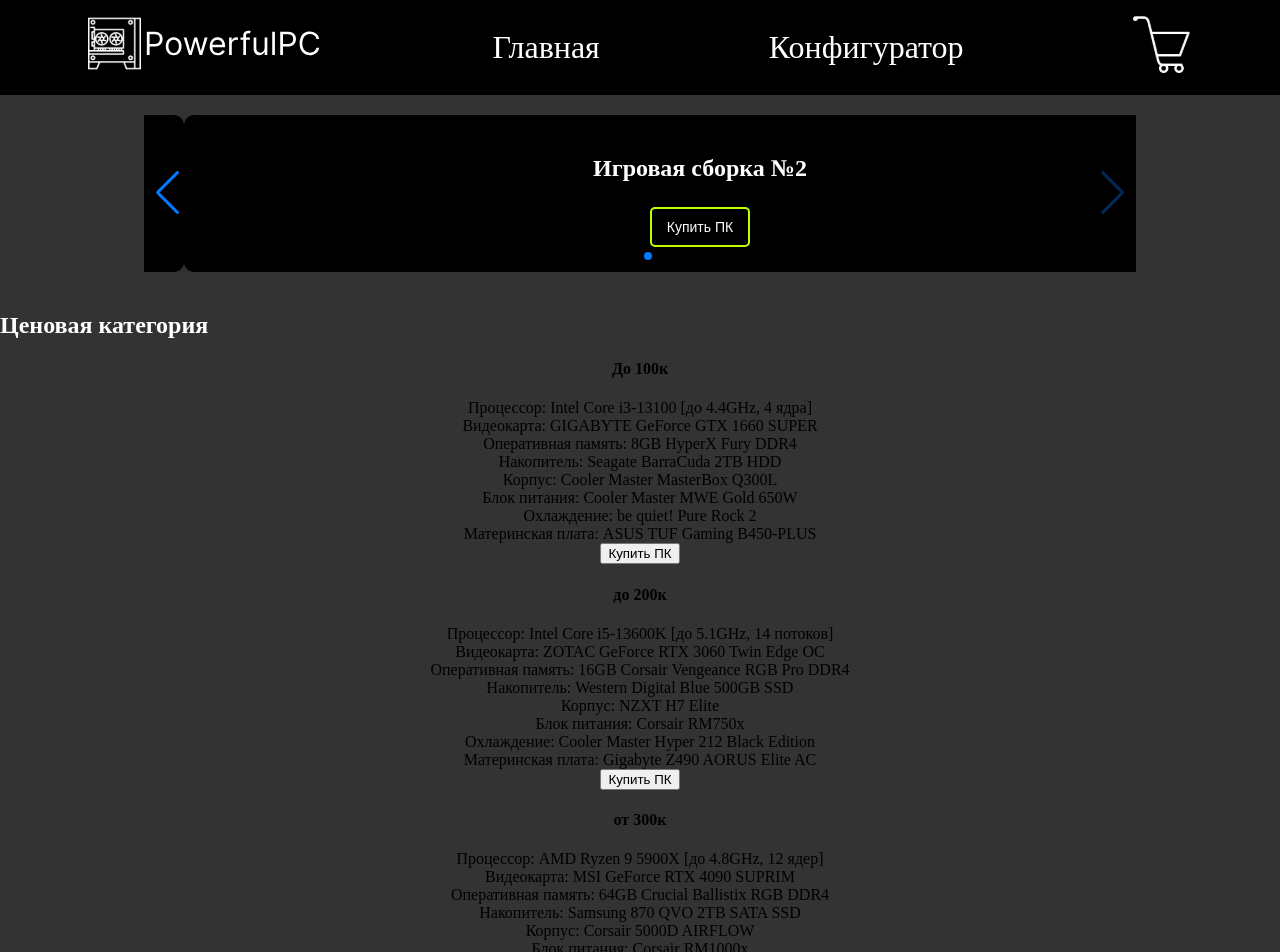
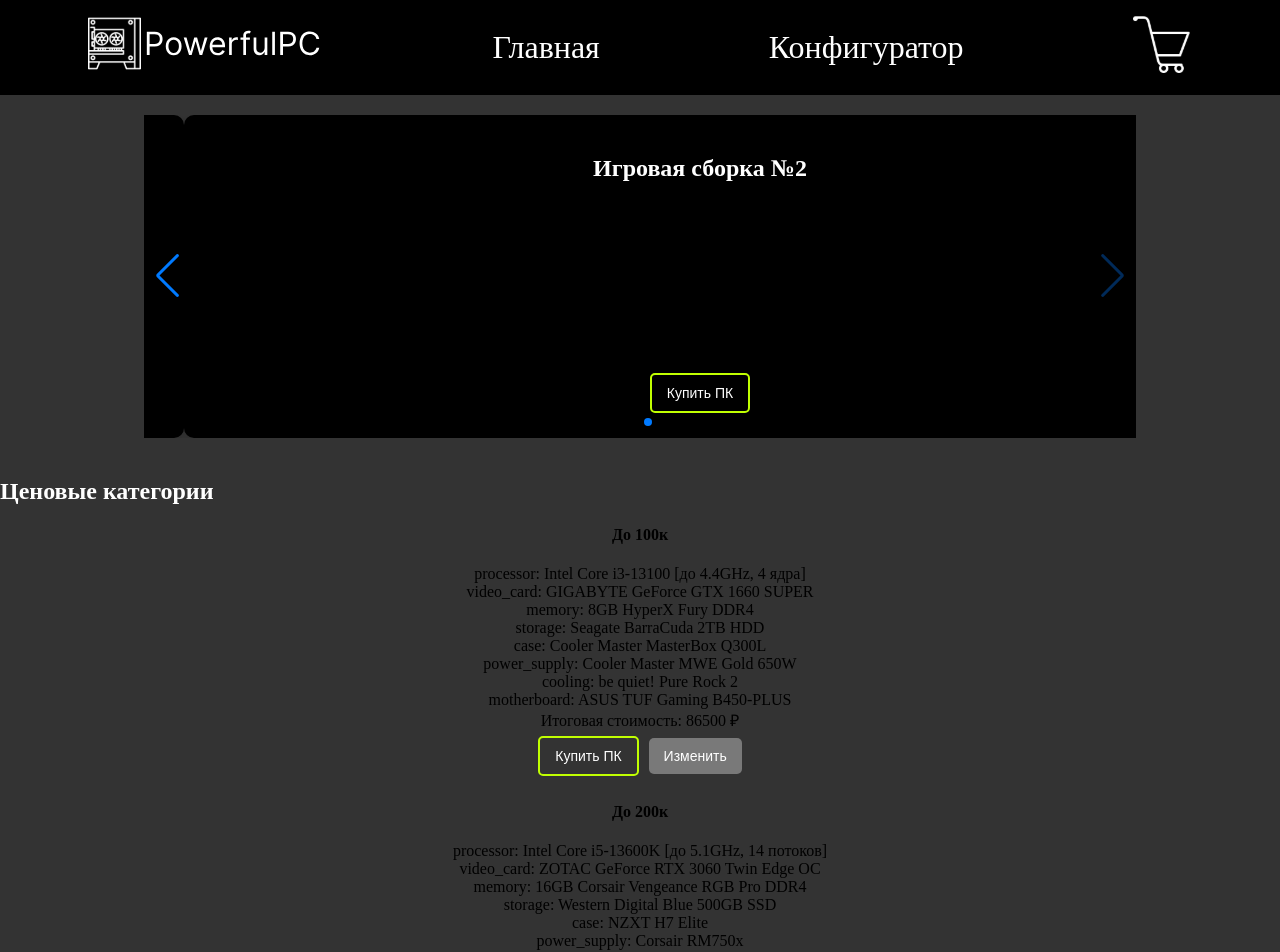
Before and after one commit to misha4322/PC_xikka00, a React (Vite) app: page /home in a window 1280 px wide. Shown: the top 952 px of the page. Built offline with nearby package versions, Linux system fonts and the light colour scheme.

Commit message:
не бете меня

```diff
--- a/src/routes/ConfComputer/CofComputer.jsx
+++ b/src/routes/ConfComputer/CofComputer.jsx
@@ -28,8 +28,11 @@ export const ConfComputer = () => {
 
   useEffect(() => {
     const saved = localStorage.getItem("selectedComponents");
-    if (saved) setSelectedComponents(JSON.parse(saved));
+    if (saved) {
+      setSelectedComponents(JSON.parse(saved));
+    }
   }, []);
+
 
   useEffect(() => {
     localStorage.setItem("selectedComponents", JSON.stringify(selectedComponents));
--- a/src/routes/Home/Home.jsx
+++ b/src/routes/Home/Home.jsx
@@ -15,128 +15,140 @@ export const Home = () => {
     {
       name: "Игровая сборка №1",
       config: {
-        processor: componentsData.processor[3].name, // Intel Core i9
-        video_card: componentsData.video_card[0].name, // RTX 4090
-        memory: componentsData.memory[0].name, // Kingston Fury
-        storage: componentsData.storage[0].name, // Samsung SSD
-        case: componentsData.case[0].name, // NZXT H7 Elite
-        power_supply: componentsData.power_supply[0].name, // Corsair RM1000x
-        cooling: componentsData.cooling[0].name, // NZXT Kraken
-        motherboard: componentsData.motherboard[2].name, // ASUS Z790
+        processor: componentsData.processor[3].name,
+        video_card: componentsData.video_card[0].name,
+        memory: componentsData.memory[0].name,
+        storage: componentsData.storage[0].name,
+        case: componentsData.case[0].name,
+        power_supply: componentsData.power_supply[0].name,
+        cooling: componentsData.cooling[0].name,
+        motherboard: componentsData.motherboard[2].name,
       },
     },
     {
       name: "Игровая сборка №2",
       config: {
-        processor: componentsData.processor[0].name, // AMD Ryzen 9 9950Х
-        video_card: componentsData.video_card[2].name, // RTX 4070
-        memory: componentsData.memory[1].name, // TEAMGROUP T-Force
-        storage: componentsData.storage[1].name, // Seagate HDD
-        case: componentsData.case[1].name, // Corsair 5000D
-        power_supply: componentsData.power_supply[1].name, // Seasonic TX-850
-        cooling: componentsData.cooling[1].name, // Dark Rock Pro 4
-        motherboard: componentsData.motherboard[0].name, // ASUS X670E
+        processor: componentsData.processor[0].name,
+        video_card: componentsData.video_card[2].name,
+        memory: componentsData.memory[1].name,
+        storage: componentsData.storage[1].name,
+        case: componentsData.case[1].name,
+        power_supply: componentsData.power_supply[1].name,
+        cooling: componentsData.cooling[1].name,
+        motherboard: componentsData.motherboard[0].name,
       },
     },
   ];
 
-
-  const buildsUnder100k = [
+  const buildsByPrice = {
+    under100k: [
       {
         name: "До 100к",
         config: {
-        processor: componentsData.processor[0].name, // Intel Core i3-13100
-        video_card: componentsData.video_card[0].name, // GIGABYTE GeForce GTX 1660 SUPER
-        memory: componentsData.memory[0].name, // 8GB HyperX Fury DDR4
-        storage: componentsData.storage[0].name, // Seagate BarraCuda 2TB HDD
-        case: componentsData.case[0].name, // Cooler Master MasterBox Q300L
-        power_supply: componentsData.power_supply[0].name, // Cooler Master MWE Gold 650W
-        cooling: componentsData.cooling[0].name, // be quiet! Pure Rock 2
-        motherboard: componentsData.motherboard[0].name, // ASUS TUF Gaming B450-PLUS
+          processor: componentsData.processor[0].name,
+          video_card: componentsData.video_card[0].name,
+          memory: componentsData.memory[0].name,
+          storage: componentsData.storage[0].name,
+          case: componentsData.case[0].name,
+          power_supply: componentsData.power_supply[0].name,
+          cooling: componentsData.cooling[0].name,
+          motherboard: componentsData.motherboard[0].name,
         },
       },
-  ];
-
-  const buildsUnder200k = [
+    ],
+    under200k: [
       {
-      name: "до 200к",
+        name: "До 200к",
         config: {
-        processor: componentsData.processor[2].name, // Intel Core i5-13600K
-        video_card: componentsData.video_card[4].name, // ZOTAC GeForce RTX 3060 Twin Edge OC
-        memory: componentsData.memory[2].name, // 16GB Corsair Vengeance RGB Pro DDR4
-        storage: componentsData.storage[2].name, // Western Digital Blue 500GB SSD
-        case: componentsData.case[2].name, // NZXT H7 Elite
-        power_supply: componentsData.power_supply[2].name, // Corsair RM750x
-        cooling: componentsData.cooling[2].name, // Cooler Master Hyper 212 Black Edition
-        motherboard: componentsData.motherboard[2].name, // Gigabyte Z490 AORUS Elite AC
+          processor: componentsData.processor[2].name,
+          video_card: componentsData.video_card[4].name,
+          memory: componentsData.memory[2].name,
+          storage: componentsData.storage[2].name,
+          case: componentsData.case[2].name,
+          power_supply: componentsData.power_supply[2].name,
+          cooling: componentsData.cooling[2].name,
+          motherboard: componentsData.motherboard[2].name,
         },
       },
-  ];
-
-  const buildsOver300k = [
+    ],
+    over300k: [
       {
         name: "от 300к",
         config: {
-        processor: componentsData.processor[6].name, // Intel Core i9-13900K
-        video_card: componentsData.video_card[8].name, // MSI GeForce RTX 4090 SUPRIM
-        memory: componentsData.memory[6].name, // 64GB Crucial Ballistix RGB DDR4
-        storage: componentsData.storage[6].name, // Samsung 980 PRO 1TB NVMe SSD
-        case: componentsData.case[5].name, // Corsair 5000D AIRFLOW
-        power_supply: componentsData.power_supply[6].name, // Corsair RM1000x
-        cooling: componentsData.cooling[6].name, // Noctua NH-D15
-        motherboard: componentsData.motherboard[6].name, // MSI MAG Z690 TOMAHAWK
+          processor: componentsData.processor[6].name,
+          video_card: componentsData.video_card[8].name,
+          memory: componentsData.memory[6].name,
+          storage: componentsData.storage[6].name,
+          case: componentsData.case[5].name,
+          power_supply: componentsData.power_supply[6].name,
+          cooling: componentsData.cooling[6].name,
+          motherboard: componentsData.motherboard[6].name,
         },
       },
-  ];
+    ],
+  };
 
+
+  const calculateTotalPrice = (config) => {
+    return Object.entries(config).reduce((total, [key, value]) => {
+      const component = componentsData[key]?.find(comp => comp.name === value);
+      if (component) {
+        total += component.price;
+      }
+      return total;
+    }, 0);
+  };
 
   const handleBuy = (config) => {
     const savedBasket = localStorage.getItem("basket");
     const basketItems = savedBasket ? JSON.parse(savedBasket) : {};
 
     Object.entries(config).forEach(([key, value]) => {
-      basketItems[key] = value;
+      const component = componentsData[key]?.find(comp => comp.name === value);
+      if (component) {
+        basketItems[key] = { name: value, price: component.price };
+      }
     });
 
     localStorage.setItem("basket", JSON.stringify(basketItems));
     navigate("/basket");
   };
 
+  const handleEdit = (config) => {
+    localStorage.setItem("selectedComponents", JSON.stringify(config));
+    navigate("/gather");
+  };
 
-  const renderComponents = (config) => {
-    return (
+  const renderComponents = (config) => (
     <div className={s.componentsList}>
-        <div className={s.componentItem}>
-          <span>Процессор:</span> {config.processor}
+      {Object.entries(config).map(([key, value], index) => (
+        <div key={index} className={s.componentItem}>
+          <span>{key}:</span> {value}
         </div>
-        <div className={s.componentItem}>
-          <span>Видеокарта:</span> {config.video_card}
-        </div>
-        <div className={s.componentItem}>
-          <span>Оперативная память:</span> {config.memory}
-        </div>
-        <div className={s.componentItem}>
-          <span>Накопитель:</span> {config.storage}
-        </div>
-        <div className={s.componentItem}>
-          <span>Корпус:</span> {config.case}
-        </div>
-        <div className={s.componentItem}>
-          <span>Блок питания:</span> {config.power_supply}
-        </div>
-        <div className={s.componentItem}>
-          <span>Охлаждение:</span> {config.cooling}
-        </div>
-        <div className={s.componentItem}>
-          <span>Материнская плата:</span> {config.motherboard}
-        </div>
+      ))}
     </div>
   );
-  };
+
+  const renderBuildsByPrice = (builds) =>
+    builds.map((build, index) => {
+      const totalPrice = calculateTotalPrice(build.config);
+      return (
+        <div key={index} className={s.build}>
+          <h4>{build.name}</h4>
+          {renderComponents(build.config)}
+          <div className={s.totalPrice}>Итоговая стоимость: {totalPrice} ₽</div>
+          <button onClick={() => handleBuy(build.config)} className={s.buyButton}>
+            Купить ПК
+          </button>
+          <button onClick={() => handleEdit(build.config)} className={s.editButton}>
+            Изменить
+          </button>
+        </div>
+      );
+    });
 
   return (
     <div className={s.container}>
-
       <div className={s.sliderContainer}>
         <Swiper
           navigation
@@ -145,60 +157,40 @@ export const Home = () => {
           modules={[Navigation, Pagination, Autoplay]}
           className={s.swiper}
         >
-
-          {builds.map((build, index) => (
+          {builds.map((build, index) => {
+            const totalPrice = calculateTotalPrice(build.config);
+            return (
               <SwiperSlide key={index} className={s.slide}>
                 <div className={s.build}>
                   <h2>{build.name}</h2>
-                <div className={s.buttons}>
-                  <button
-                    onClick={() => handleBuy(build.config)}
-                    className={s.buyButton}
-                  >
+                  {renderComponents(build.config)}
+                  <div className={s.totalPrice}>{totalPrice} ₽</div>
+                  <button onClick={() => handleBuy(build.config)} className={s.buyButton}>
                     Купить ПК
                   </button>
                 </div>
-              </div>
               </SwiperSlide>
-          ))}
+            );
+          })}
         </Swiper>
       </div>
 
-
       <div className={s.priceCategory}>
-        <h2>Ценовая категория</h2>
+        <h2>Ценовые категории</h2>
         <div className={s.priceRange}>
           <div className={s.priceCategoryItem}>
-            {buildsUnder100k.map((build, index) => (
-              <div key={index} className={s.build}>
-                <h4>{build.name}</h4>
-                {renderComponents(build.config)}
-                <button onClick={() => handleBuy(build.config)}>Купить ПК</button>
+            {renderBuildsByPrice(buildsByPrice.under100k)}
           </div>
-            ))}
+          <div className={s.priceCategoryItem}>
+            {renderBuildsByPrice(buildsByPrice.under200k)}
           </div>
-
           <div className={s.priceCategoryItem}>
-            {buildsUnder200k.map((build, index) => (
-              <div key={index} className={s.build}>
-                <h4>{build.name}</h4>
-                {renderComponents(build.config)}
-                <button onClick={() => handleBuy(build.config)}>Купить ПК</button>
-              </div>
-            ))}
-          </div>
-
-          <div className={s.priceCategoryItem}>
-            {buildsOver300k.map((build, index) => (
-              <div key={index} className={s.build}>
-                <h4>{build.name}</h4>
-                {renderComponents(build.config)}
-                <button onClick={() => handleBuy(build.config)}>Купить ПК</button>
-              </div>
-            ))}
+            {renderBuildsByPrice(buildsByPrice.over300k)}
           </div>
         </div>
       </div>
     </div>
   );
 };
+
+export default Home;
--- a/src/routes/Home/Home.module.css
+++ b/src/routes/Home/Home.module.css
@@ -61,7 +61,7 @@
   }
 
   .editButton {
-    background-color: #007bff;
+    background-color: #797979;
   }
   .container{
     background-color: rgba(51, 51, 51, 1);;
--- a/src/routes/ProductBasket/ProductBasket.jsx
+++ b/src/routes/ProductBasket/ProductBasket.jsx
@@ -85,7 +85,7 @@ export const ProductBasket = () => {
                   return (
                     <li key={category} className={s.component}>
                       <strong>{getCategoryName(category)}:</strong> {item.name}
-                      <span> - {component?.price} р</span> {/* Отображение цены */}
+                      <span> - {component?.price} р</span>
                     </li>
                   );
                 })}
@@ -99,7 +99,7 @@ export const ProductBasket = () => {
                 inputMode="numeric"
                 placeholder="Введите номер телефона"
                 value={phoneNumber}
-                onChange={(e) => setPhoneNumber(e.target.value.replace(/\D/g, ""))} // Убираем все символы, кроме цифр
+                onChange={(e) => setPhoneNumber(e.target.value.replace(/\D/g, ""))}
                 maxLength={11}
               />
               <button
```
Lines whose indentation alone changed are shown as unchanged.
